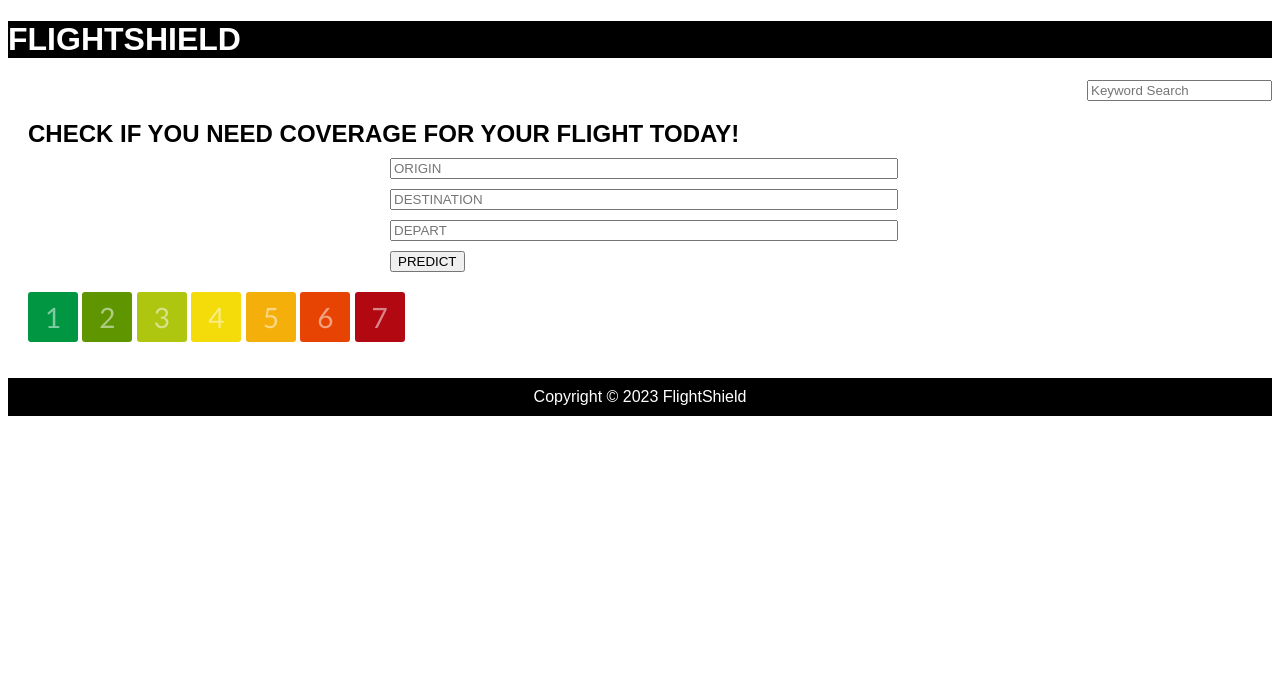
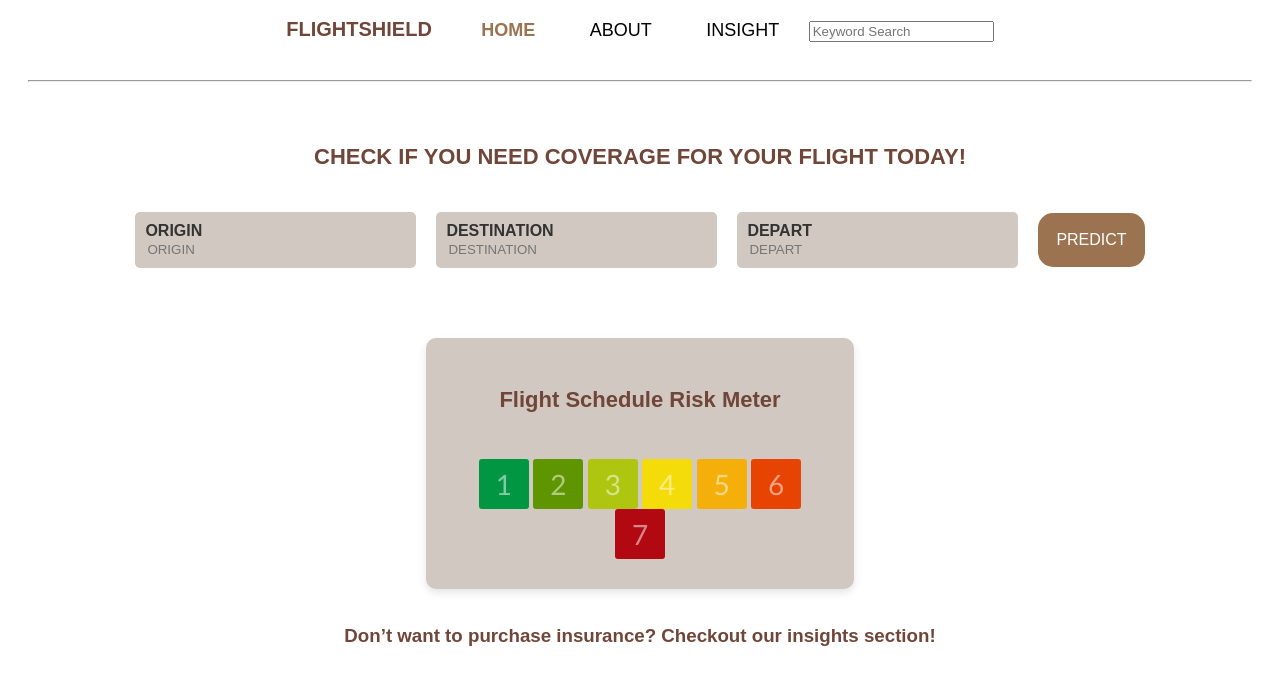
Before and after one commit to cs411-alawini/fa23-cs411-team058-HelloWorld, a website: page flight-shield-app/src/homepage.html in a window 1280 px wide. Drawn offline with Linux system fonts and the light colour scheme.

Commit message:
homepage css added

```diff
--- a/flight-shield-app/src/homepage.html
+++ b/flight-shield-app/src/homepage.html
@@ -4,20 +4,18 @@
     <title>FlightShield</title>
     <style>
         body {
-            font-family: sans-serif;
+    font-family: sans-serif;
         }
 
         header {
-            background-color: #000;
+            background-color: rgb(99, 58, 58);
             color: #fff;
         }
 
-        nav {
-            float: right;
-        }
+
 
         nav a {
-            color: #fff;
+            color: black;
             text-decoration: none;
             padding: 0 10px;
         }
@@ -31,30 +29,48 @@
         }
 
         h2 {
-            font-size: 24px;
+            font-size: 22px;
             margin-bottom: 10px;
         }
 
         .flight-insurance-form {
-            width: 500px;
-            margin: 0 auto;
+            padding: 5px;
+            display: flex;
+            align-items: center;
+            justify-content: center;
         }
 
-        .flight-insurance-form select {
-            width: 100%;
-            margin-bottom: 10px;
+        .input-container {
+            background-color: #d1c8c1;
+            padding: 10px;
+            border-radius: 5px;
+            margin: 0 10px;
+        }
+
+        .flight-insurance-form input, .flight-insurance-form button {
+
         }
 
         .flight-insurance-form input {
-            width: 100%;
-            margin-bottom: 10px;
+            border: none;
+            background: transparent;
+            margin-right: 80px;
         }
 
-        .flight-insurance-results {
-            width: 500px;
-            margin: 0 auto;
+        .flight-insurance-form button {
+            background-color: #9c7351;
+            border: none;
+            border-radius: 15px;
+            padding: 10px 20px;
+            color: white;
+            cursor: pointer;
         }
 
+        .input-title {
+            font-size: 12px;
+            color: #333;
+            text-transform: uppercase;
+        }
         .flight-schedule {
             float: left;
             width: 50%;
@@ -64,6 +80,15 @@
             float: right;
             width: 50%;
         }
+
+        .risk-meter-container {
+    background-color: #d1c8c1;
+    padding: 30px;
+    margin: 0 auto;
+    width: 30%; /* Adjust width as needed */
+    border-radius: 10px;
+    box-shadow: 0 4px 8px rgba(0, 0, 0, 0.1); /* Optional: Adds a subtle shadow */
+}
 
         .progress-bar {
             border: 1px solid #ccc;
@@ -154,35 +179,85 @@
             background: #b20811;
         }
 
+        header {
+    background: #ffffff; /* Replace with the actual color of your navbar */
+    text-align: center;
+    padding: 10px 0;
+}
+
+nav {
+    display: inline-block;
+}
+
+nav #logo {
+    font-size: 24px; /* Adjust the size as needed */
+    margin-right: 20px;
+    font-weight: bold;
+    display: inline;
+    margin-right: 20px;
+}
+
+nav a {
+    margin: 0 15px;
+    color: #000000; /* Replace with the actual color of your links */
+    text-decoration: none;
+    font-size: 18px; /* Adjust the size as needed */
+    position: relative;
+}
+
+
+
+/* Additional styles for the hover effect and other states if necessary */
+nav a:hover {
+    color: #cccccc; /* Replace with the color for hover state */
+}
+
+
 
     </style>
 </head>
 <body>
     <header>
-        <h1>FLIGHTSHIELD</h1>
+
         <nav>
-            <a href="#">HOME</a>
+            <div id="logo" style="color:#704638; left: 0; font-size: 20px;">FLIGHTSHIELD</div>
+            <a href="#" style="color: #9c7351;"><b>HOME</b></a>
             <a href="#">ABOUT</a>
             <a href="#">INSIGHT</a>
             <input type="text" placeholder="Keyword Search">
         </nav>
+
     </header>
+
     <main>
+
+        <hr>
         <section id="flight-insurance">
-            <h2>CHECK IF YOU NEED COVERAGE FOR YOUR FLIGHT TODAY!</h2>
+            <br><br>
+
+            <h2 style="text-align: center;  font-size:18 ; color:#704638;">CHECK IF YOU NEED COVERAGE FOR YOUR FLIGHT TODAY!</h2>
+            <br>
             <div class="flight-insurance-form">
-                <!-- <select name="trip-type">
-                    <option value="single-trip">SINGLE TRIP</option>
-                    <option value="round-trip">ROUND TRIP</option>
-                </select> -->
-                <input type="text" id="origin" name="origin" placeholder="ORIGIN">
-                <input type="text" id="destination" name="destination" placeholder="DESTINATION">
-                <input type="text" id="date" name="date" placeholder="DEPART">
-                <!-- <input type="date" name="return" placeholder="RETURN"> -->
-                <button id="predict" onclick="onPredictClick()">PREDICT</button>
+                <div class="input-container">
+                    <div class="input-title" style="font-size:medium;"><b>Origin</b></div>
+                    <input type="text" id="origin" name="origin" placeholder="ORIGIN">
+                </div>
+                <div class="input-container">
+                    <div class="input-title" style="font-size: medium;"><b>Destination</b></div>
+                    <input type="text" id="destination" name="destination" placeholder="DESTINATION">
+                </div>
+                <div class="input-container">
+                    <div class="input-title" style="font-size: medium;"><b>Depart</b></div>
+                    <input type="text" id="date" name="date" placeholder="DEPART">
+                </div>
+                <button id="predict" onclick="onPredictClick()" style="margin: 10px; padding: 18px; font-size: medium;">PREDICT</button>
             </div>
         </section>
-        <div id="risk-meter-div">
+        <br><br>
+        <div class="risk-meter-container">
+        <h2 style="text-align: center;  font-size:18 ; color:#704638;">Flight Schedule Risk Meter</h2>
+        <br><br>
+        <div id="risk-meter-div" style="text-align: center;">
             <ol class="risk-level">
                 <li id="L1">L1</li>
                 <li id="L2">L2</li>
@@ -193,10 +268,11 @@
                 <li id="L7">L7</li>
             </ol>
         </div>
+    </div>
+    <br>
+    <h3 style="text-align: center;  font-size:18 ; color:#704638;">Don’t want to purchase insurance? Checkout our insights section!</h3>
     </main>
-    <footer>
-        <p>Copyright &copy; 2023 FlightShield</p>
-    </footer>
+
 
     <script>
 
```
Also changed, not shown: 1 other file.
